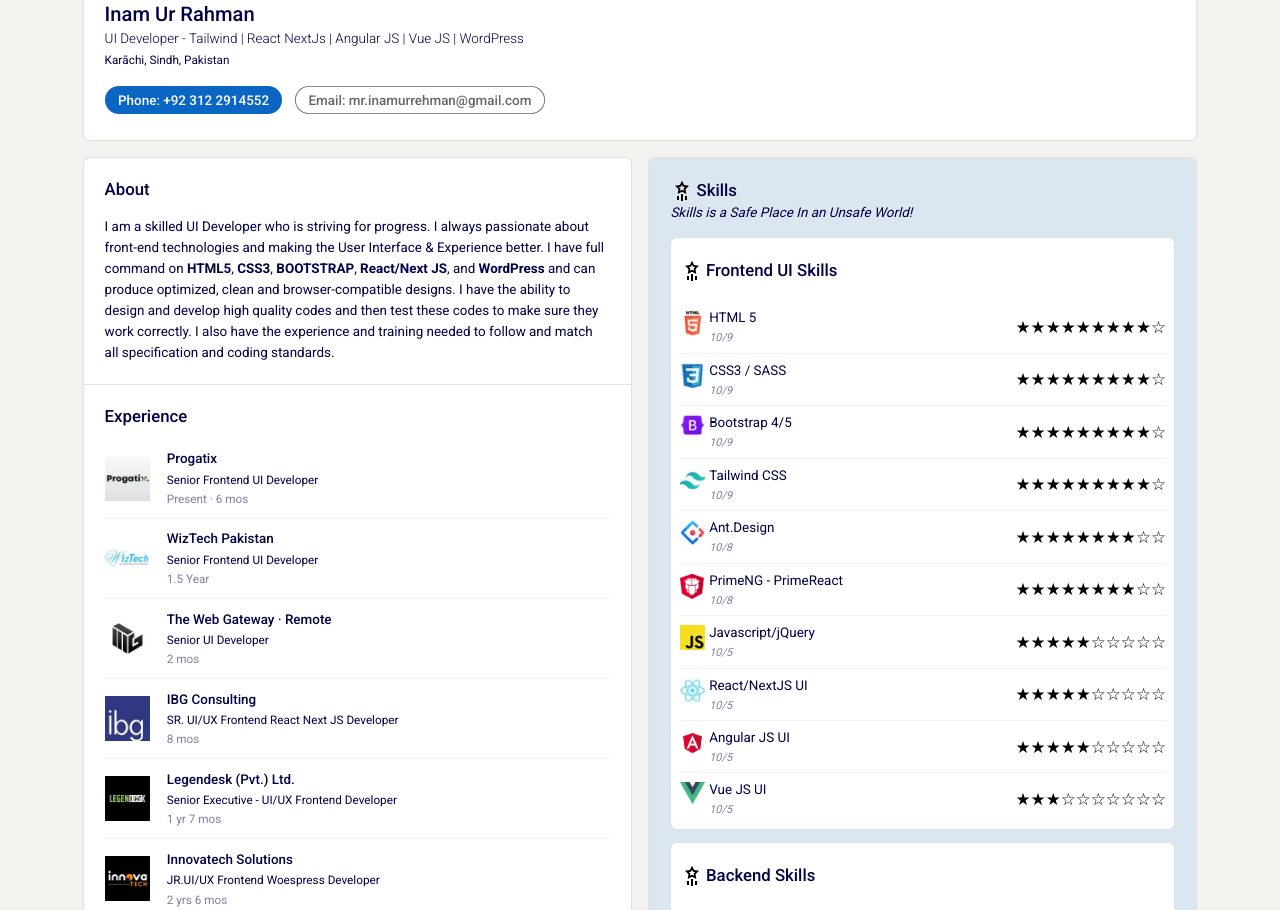
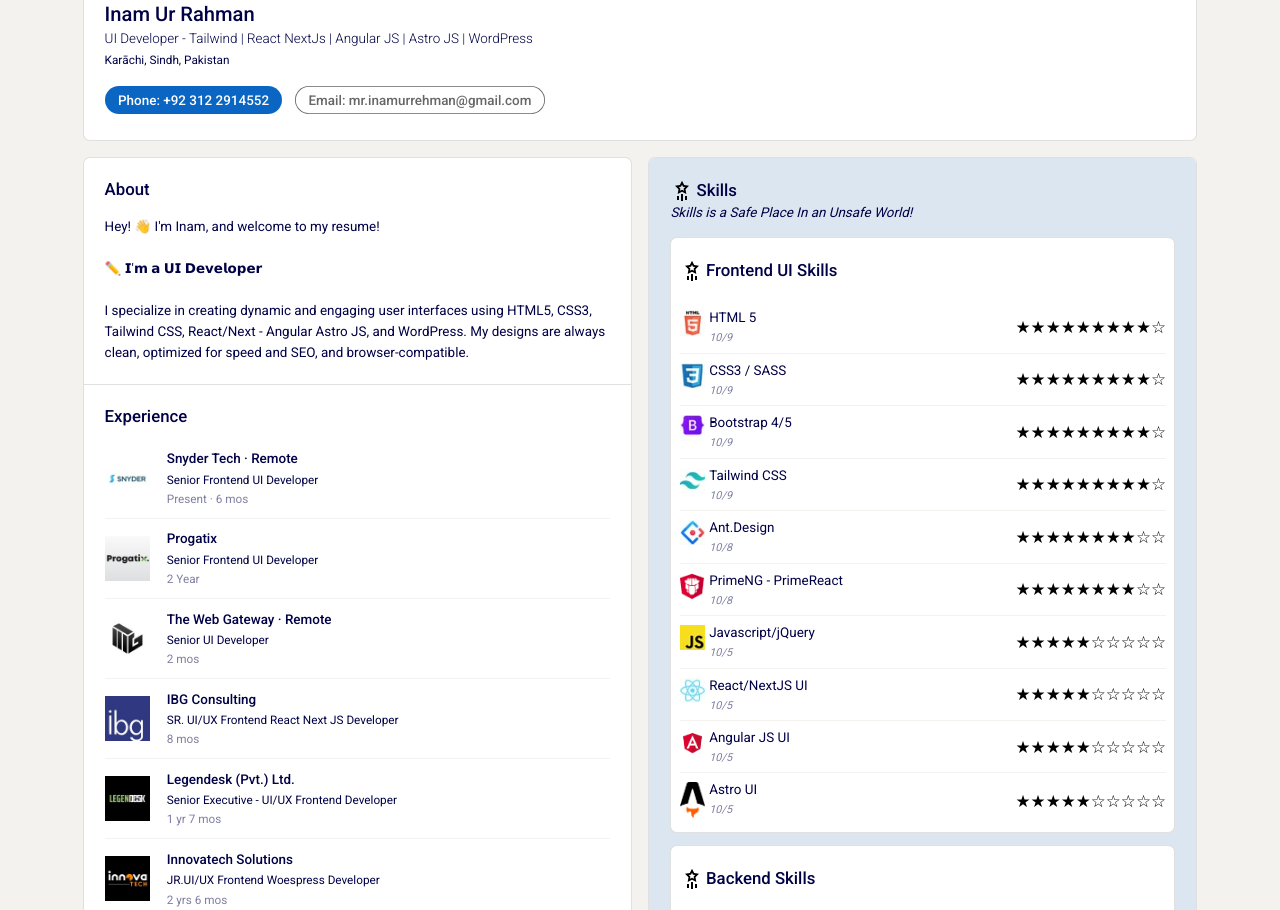
Before and after one commit to Mr-InamUrRahman/SR.UI-UX-Frontend-Developer-Resume, a plain HTML site: page index.html in a window 1280 px wide. Shown: the part 355-1265 px from the top of the page. Drawn offline with Linux system fonts and the light colour scheme.

Commit message:
feat: CV updated

```diff
--- a/index.html
+++ b/index.html
@@ -20,7 +20,7 @@
                         <img src="assets/images/profile/1.jpg" alt="Inam Ur Rahman"/>
                     </div>
                     <div class="profile-details">
-                        <h1>Inam Ur Rahman <span>UI Developer - Tailwind | React NextJs | Angular JS | Vue JS | WordPress</span> <small>Karāchi, Sindh, Pakistan</small></h1>
+                        <h1>Inam Ur Rahman <span>UI Developer - Tailwind | React NextJs | Angular JS | Astro JS | WordPress</span> <small>Karāchi, Sindh, Pakistan</small></h1>
                         <ul>
                             <li><a href="tel:+92 312 2914552">Phone: +92 312 2914552</a></li>
                             <li><a href="mailto:mr.inamurrehman@gmail.com">Email: mr.inamurrehman@gmail.com</a></li>
@@ -31,7 +31,12 @@
             <div class="grid-col grid-col-1">
                 <div class="about-box">
                     <h2>About</h2>
-                    <p>I am a skilled UI Developer who is striving for progress. I always passionate about front-end technologies and making the User Interface & Experience better. I have full command on <b>HTML5</b>, <b>CSS3</b>, <b>BOOTSTRAP</b>, <b>React/Next JS</b>, and <b>WordPress</b> and can produce optimized, clean and browser-compatible designs. I have the ability to design and develop high quality codes and then test these codes to make sure they work correctly. I also have the experience and training needed to follow and match all specification and coding standards.</p>
+                    <p>
+                        Hey! 👋 I'm Inam, and welcome to my resume!<br/><br/>
+
+✏️ 𝗜'𝗺 𝗮 𝗨𝗜 𝗗𝗲𝘃𝗲𝗹𝗼𝗽𝗲𝗿<br/><br/>
+I specialize in creating dynamic and engaging user interfaces using HTML5, CSS3, Tailwind CSS, React/Next - Angular Astro JS, and WordPress. My designs are always clean, optimized for speed and SEO, and browser-compatible.</p>
+
                 </div>
 
 
@@ -40,23 +45,21 @@
                     <h2>Experience</h2>
                     <ul>
                         <li>
+                            <i><img src="assets/images/snydertech.jfif"/></i>
+                            <h3>
+                                Snyder Tech · Remote
+                                <span> Senior Frontend UI Developer</span>
+                                <small>Present  ·  6 mos</small>
+                            </h3>
+                        </li>
+                        <li>
                             <i><img src="assets/images/progatix.jpg"/></i>
                             <h3>
                                 Progatix
                                 <span> Senior Frontend UI Developer</span>
-                                <small>Present  ·  6 mos</small>
+                                <small>2 Year</small>
                             </h3>
                         </li>
-
-                        <li>
-                            <i><img src="assets/images/wiztech.jpg"/></i>
-                            <h3>
-                                WizTech Pakistan
-                                <span> Senior Frontend UI Developer</span>
-                                <small>1.5 Year</small>
-                            </h3>
-                        </li>
-
 
                         <li>
                             <i><img src="assets/images/thewebgateway.jpg"/></i>
@@ -235,10 +238,10 @@
                             </li>
                             <li>
                                 <h5>
-                                    <i><img src="assets/images/vue.png" width="25"/></i>
-                                    <p>Vue JS UI<small>10/5</small></p>
+                                    <i><img src="assets/images/astro.png" width="25"/></i>
+                                    <p>Astro UI<small>10/5</small></p>
                                 </h5>
-                                <span>★★★☆☆☆☆☆☆☆</span>
+                                <span>★★★★★☆☆☆☆☆</span>
                             </li>
                         </ul>
                     </div>
@@ -363,7 +366,7 @@
                     <ul>
 
                         <li>
-                            <i><img src="https://media.licdn.com/dms/image/D4D35AQEJu5Z6-aCzwg/profile-framedphoto-shrink_100_100/0/1696352395678?e=1701486000&v=beta&t=1kYCd49oQV1LYAj-lu4fMZKofqZdbMn5YTSoyfnysZc"/></i>
+                            <i><img src="https://media.licdn.com/dms/image/C5603AQEsKWVr1XkJHQ/profile-displayphoto-shrink_100_100/0/1635341335665?e=1727308800&v=beta&t=us2kCq6c_4of3YCyAZ77YcLoA09Np3rBKw6psw-93eE"/></i>
                             <h3>
                                 Usama Shahid
                                 <small>Project Manager </small>
@@ -374,7 +377,7 @@
                         </li>
 
                         <li>
-                            <i><img src="https://media.licdn.com/dms/image/D4D35AQHpLShzb7uk4Q/profile-framedphoto-shrink_100_100/0/1699343172170?e=1701486000&v=beta&t=ZE6qwdsrFbEWDll8jacZ-TA_3mkA3myu8KCfMb_qM_8"/></i>
+                            <i><img src="https://media.licdn.com/dms/image/D4D03AQEYa90GiR-Mzg/profile-displayphoto-shrink_100_100/0/1676544749024?e=1727308800&v=beta&t=Bc71CU6u-h7FdNS3HHRU2b_GCJ_YyQ6YyO3p_AgfOFU"/></i>
                             <h3>
                                 Tabinda Saqib
                                 <small>Director HR at IBG Consulting</small>
@@ -385,7 +388,7 @@
                         </li>
 
                         <li>
-                            <i><img src="https://media.licdn.com/dms/image/C5103AQEECT5k8PEmFg/profile-displayphoto-shrink_100_100/0/1580221954424?e=1706140800&v=beta&t=vNP99t80KZK3hq5jl76OYL7FD8MUj6nRLu5LhGJbLkc"/></i>
+                            <i><img src="https://media.licdn.com/dms/image/C5103AQEECT5k8PEmFg/profile-displayphoto-shrink_100_100/0/1580221954424?e=1727308800&v=beta&t=13zjkESairvFeKRw_yIS5B6nG3xvUrmDr5omEP23vaM"/></i>
                             <h3>
                                 Muhammed Ahmed
                                 <small>Senior Manager UI/UX at Tcurve</small>
@@ -397,7 +400,7 @@
 
 
                         <li>
-                            <i><img src="https://media.licdn.com/dms/image/D4D03AQHLwDsG2Z0anQ/profile-displayphoto-shrink_100_100/0/1690376143597?e=1706140800&v=beta&t=JRy6Npoa_SeV7HQVaO8yJBkfiTrHVXi6cVFvIxpmlzU"/></i>
+                            <i><img src="https://media.licdn.com/dms/image/D4D03AQHLwDsG2Z0anQ/profile-displayphoto-shrink_100_100/0/1690376143597?e=1727308800&v=beta&t=PuTaAj4hkkNXYBbhiB3-gjyNXesfrGxLTb29rNNcFkQ"/></i>
                             <h3>
                                 Rabi Khan
                                 <small>Sr. Graphic Designer</small>
```
Also changed, not shown: assets/images/astro.png (added), assets/images/snydertech.jfif (added).
